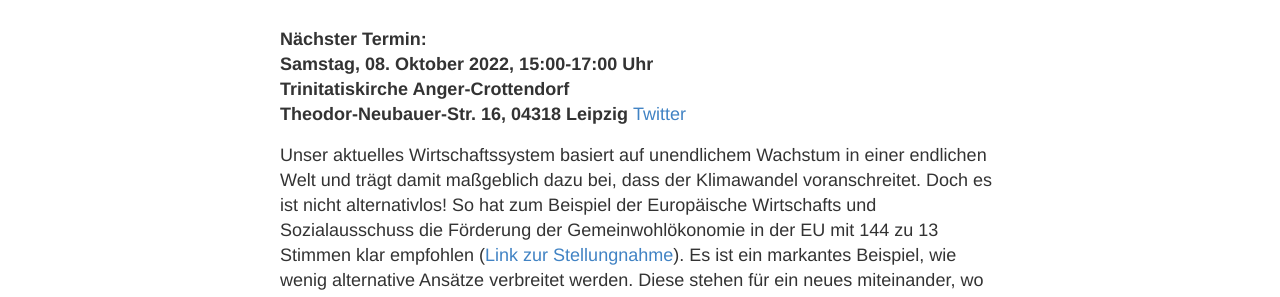
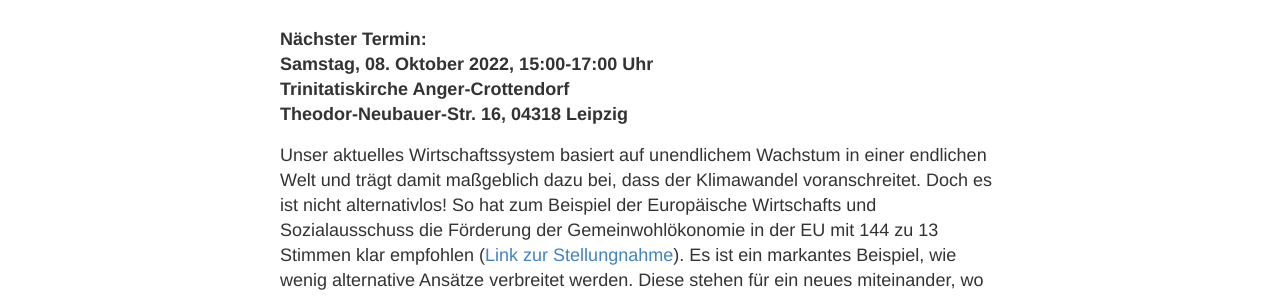
Before and after one commit to s4f-leipzig/s4f-leipzig.github.io, a Jekyll site: the page built from salon.md, in a window 1280 px wide. Shown: the part 221-518 px from the top of the page. Built offline with Jekyll 4.4.1, drawn with Linux system fonts in a browser that asks for light colours; a file with an impossible date is left out.

Commit message:
Update salon.md

```diff
--- a/salon.md
+++ b/salon.md
@@ -9,7 +9,6 @@ Samstag, 08. Oktober 2022, 15:00-17:00 Uhr<br>
 Trinitatiskirche Anger-Crottendorf<br>
 Theodor-Neubauer-Str. 16, 04318 Leipzig
 </b>
-<a href="https://twitter.com/SalonderZukunft">Twitter</a>
 
 Unser aktuelles Wirtschaftssystem basiert auf unendlichem Wachstum in einer endlichen Welt und trägt damit maßgeblich dazu bei, dass der Klimawandel voranschreitet. Doch es ist nicht alternativlos! So hat zum Beispiel der Europäische Wirtschafts und
 Sozialausschuss die Förderung der Gemeinwohlökonomie in der EU mit 144 zu 13 Stimmen klar empfohlen
```
